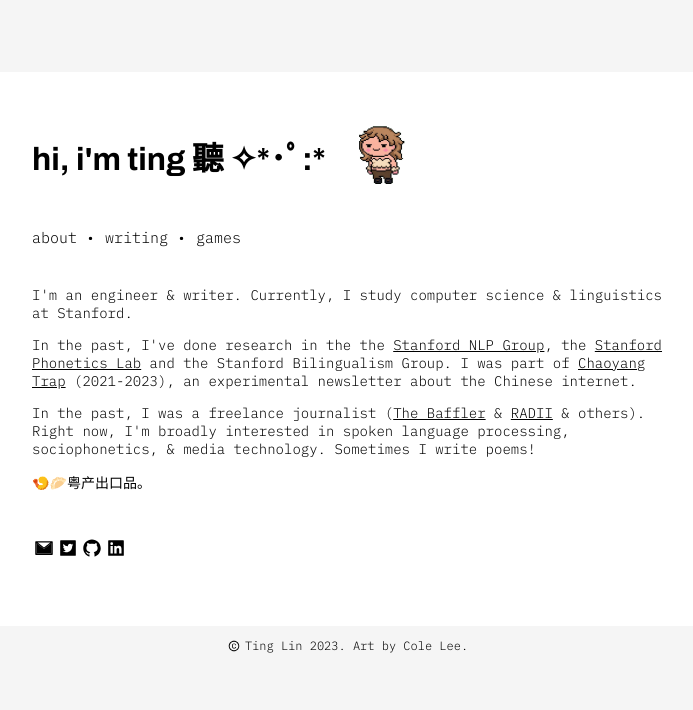
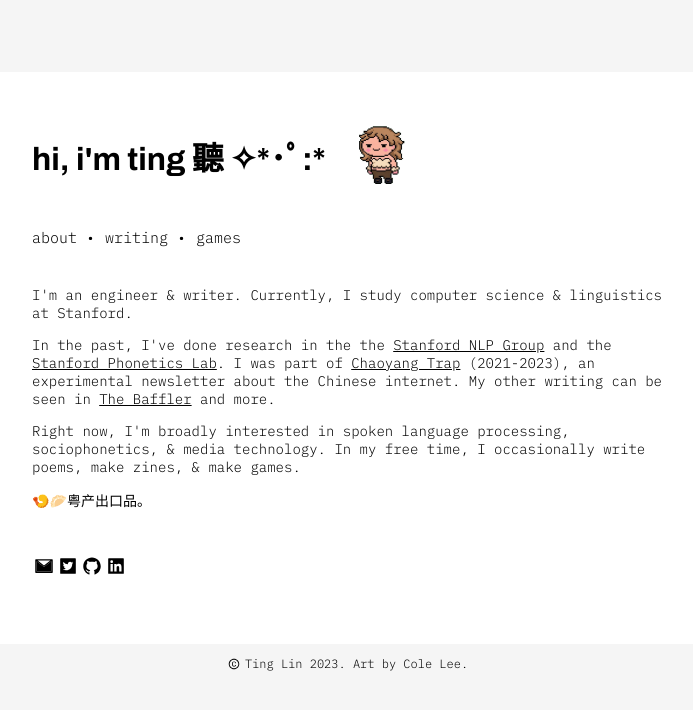
Before and after one commit to tinglinn/my-website, a Next.js app: page / in a window 1280 px wide. Shown: the top 710 px of the page, without its empty margins (292-985 px from the left). Built offline with nearby package versions, Linux system fonts and the light colour scheme.

Commit message:
intro changes

```diff
--- a/src/app/about/index.js
+++ b/src/app/about/index.js
@@ -9,11 +9,11 @@ export default function Intro() {
         <div className="text">
             <div className="about">
                 <p>I&apos;m an engineer & writer. Currently, I study computer science & linguistics at Stanford.</p>
-                <p>In the past, I&apos;ve done research in the the <a href="https://nlp.stanford.edu/">Stanford NLP Group</a>, the <a href="https://web.stanford.edu/group/phonlab/cgi-bin/wordpress/">Stanford Phonetics Lab</a> and the Stanford Bilingualism Group.
-                I was part of <a href="https://chaoyangtrap.house/">Chaoyang Trap</a> (2021-2023), an experimental newsletter about the Chinese internet.
+                <p>In the past, I&apos;ve done research in the the <a href="https://nlp.stanford.edu/">Stanford NLP Group</a> and the <a href="https://web.stanford.edu/group/phonlab/cgi-bin/wordpress/">Stanford Phonetics Lab</a>.
+                    I was part of <a href="https://chaoyangtrap.house/">Chaoyang Trap</a> (2021-2023), an experimental newsletter about the Chinese internet.
+                    My other writing can be seen in <a href="https://thebaffler.com/latest/queer-memories-in-beijing-lin-wang">The Baffler</a> and more.
                 </p>
-                <p>In the past, I was a freelance journalist (<a href="https://thebaffler.com/latest/queer-memories-in-beijing-lin-wang">The Baffler</a> & <a href="https://radiichina.com/netease-leftist/">RADII</a> & others).
-                   Right now, I&apos;m broadly interested in spoken language processing, sociophonetics, & media technology. Sometimes I write poems!
+                <p>Right now, I&apos;m broadly interested in spoken language processing, sociophonetics, & media technology. In my free time, I occasionally write poems, make zines, & make games.
                 </p>
                 <p>🍤🥟粤产出口品。</p>
             </div>
```
